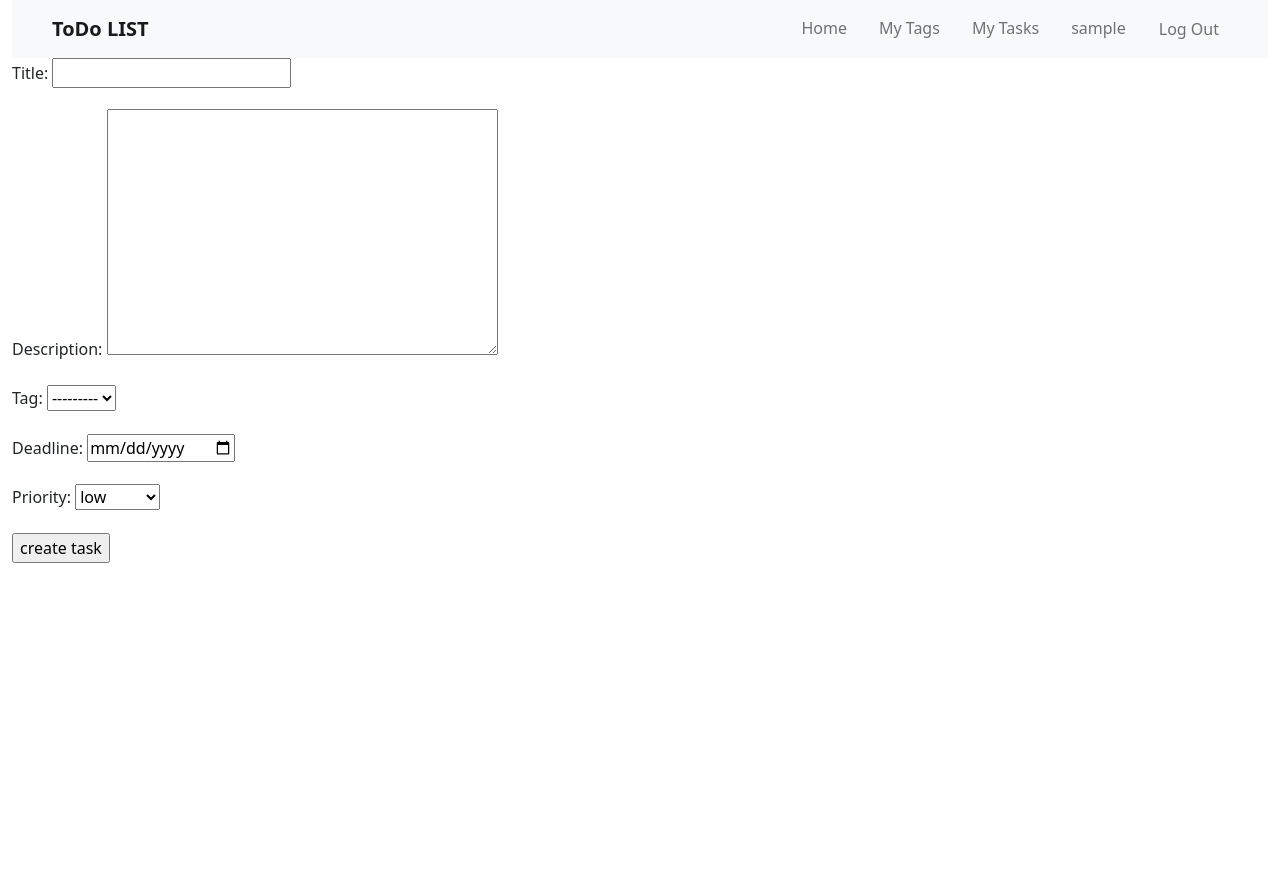
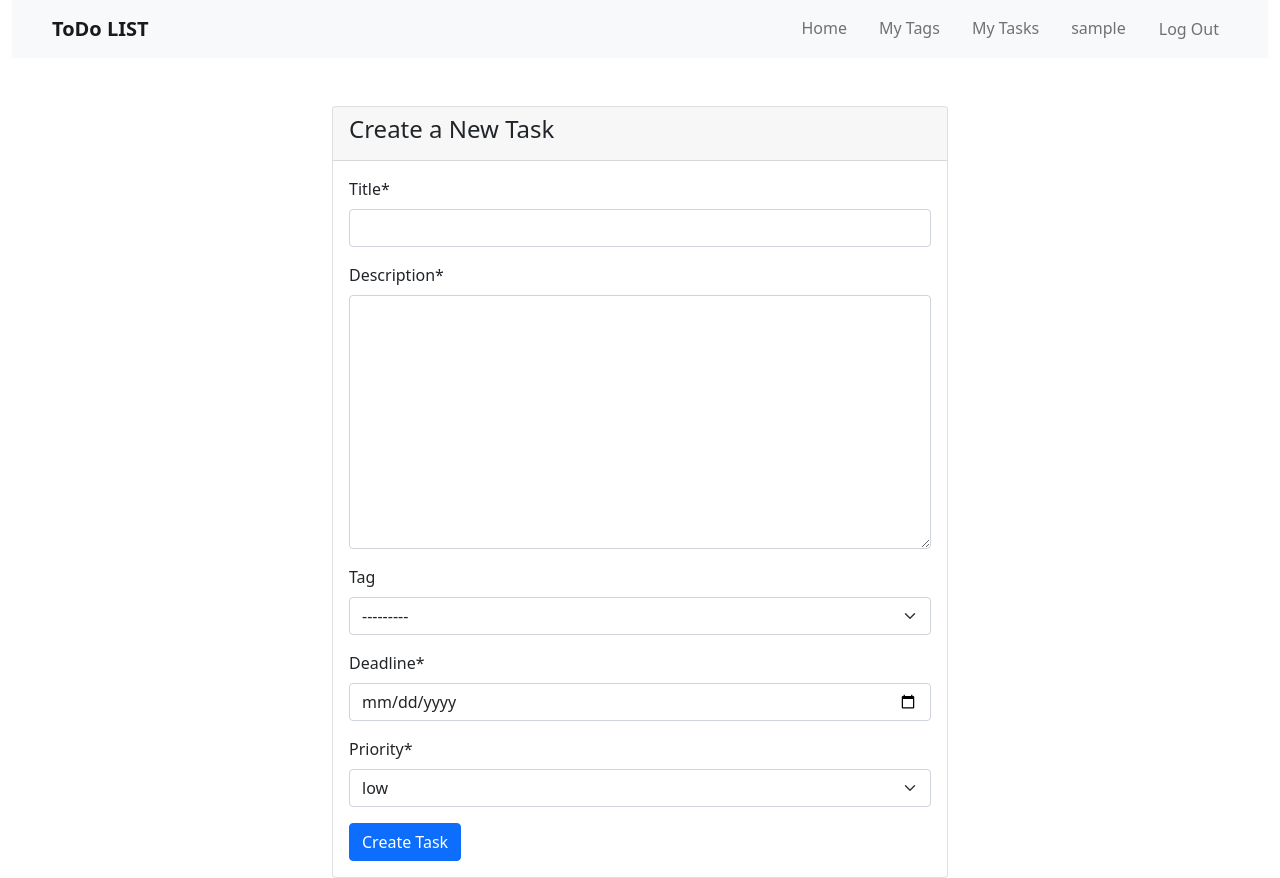
Before and after one commit to Timur5050/toDo-list-project, a Django app: page /tasks/create/ in a window 1280 px wide. Before the commit the page ends 563 px from the top, so only its background shows below. Run offline with Django 5.2, Linux system fonts and the light colour scheme; the visitor is signed in with stand-in values (Sample User, id 1); data that the repository does not hold is empty; some libraries are stand-ins or nearby versions.

Commit message:
changed design of task creation page

```diff
--- a/templates/roster/task_form.html
+++ b/templates/roster/task_form.html
@@ -1,10 +1,21 @@
 {% extends "base.html" %}
+{% load crispy_forms_filters %}
 
 {% block content %}
-<form action="" method="post">
-  {% csrf_token %}
-  {{ form.as_p }}
-  <input type="submit" value="create task">
-</form>
-
+<div class="row justify-content-center mt-5">
+  <div class="col-md-6">
+    <div class="card">
+      <div class="card-header">
+        <h4>Create a New Task</h4>
+      </div>
+      <div class="card-body">
+        <form action="" method="post">
+          {% csrf_token %}
+          {{ form|crispy }}
+          <button type="submit" class="btn btn-primary">Create Task</button>
+        </form>
+      </div>
+    </div>
+  </div>
+</div>
 {% endblock %}
```
